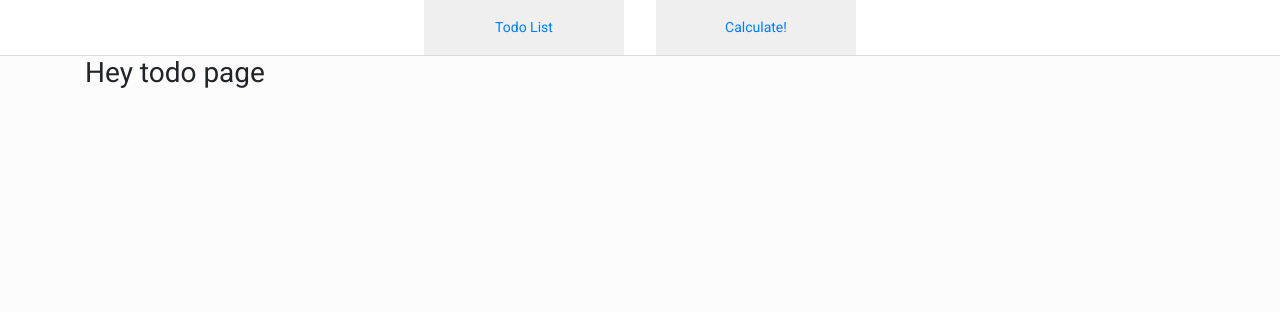
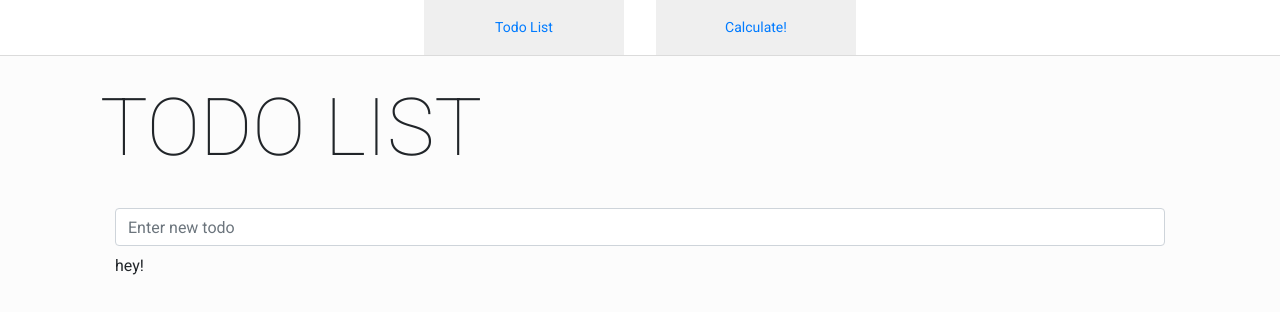
Before and after one commit to scarlettdaylight/react-todo-list, a React (Create React App) app: page /todo in a window 1280 px wide. Shown: the top 312 px of the page. Built offline with nearby package versions, Linux system fonts and the light colour scheme.

Commit message:
feat: init components and container

```diff
--- a/package.json
+++ b/package.json
@@ -4,6 +4,7 @@
   "private": true,
   "dependencies": {
     "bootstrap": "^4.1.1",
+    "prop-types": "^15.6.1",
     "react": "^16.4.0",
     "react-dom": "^16.4.0",
     "react-redux": "^5.0.7",
--- /dev/null
+++ b/src/components/TodoAdd.js
@@ -0,0 +1,19 @@
+import React, { Component } from 'react';
+import { Container, Row, Col, Input } from 'reactstrap';
+import styled from 'styled-components';
+
+class TodoAdd extends Component {
+  render() {
+    return (
+      <Container>
+        <Row>
+          <Col>
+            <Input className="my-2" type="text" placeholder="Enter new todo"/>
+          </Col>
+        </Row>
+      </Container>
+    );
+  }
+}
+
+export default TodoAdd;
--- /dev/null
+++ b/src/components/TodoListing.js
@@ -0,0 +1,42 @@
+import React from 'react';
+import { Container, Row, Col } from 'reactstrap';
+import PropTypes from 'prop-types';
+
+const TodoItem = ({item, onClick}) => (
+  <div className={item.d} onClick={onClick}>{item.text}</div>
+);
+
+TodoItem.propTypes = {
+  item: PropTypes.shape({
+    id: PropTypes.number.isRequired,
+    completed: PropTypes.bool.isRequired,
+    text: PropTypes.string.isRequired,
+  }).isRequired,
+  onClick: PropTypes.func,
+};
+
+const TodoListing = ({todos}) => (
+  <Container>
+    <Row>
+      <Col>
+        {todos.length > 0 && todos.map(item =>
+          <TodoItem
+            key={item.id}
+            item={item}
+            onClick={() => {console.log('hey!');}}
+          />,
+        )}
+      </Col>
+    </Row>
+  </Container>
+);
+
+TodoListing.propTypes = {
+  todos: PropTypes.arrayOf(PropTypes.shape({
+    id: PropTypes.number.isRequired,
+    completed: PropTypes.bool.isRequired,
+    text: PropTypes.string.isRequired,
+  }).isRequired).isRequired,
+};
+
+export default TodoListing;
--- /dev/null
+++ b/src/containers/TodoList.js
@@ -0,0 +1,19 @@
+import React, { Component, Fragment } from 'react';
+import TodoAdd from '../components/TodoAdd';
+import TodoListing from '../components/TodoListing';
+import { connect } from 'react-redux';
+
+class TodoPage extends Component {
+  render() {
+    console.log(this.props);
+    return (
+      <Fragment>
+        <TodoAdd/>
+        <TodoListing todos={this.props.todos}/>
+      </Fragment>
+    );
+  }
+}
+
+const mapStateToProps = state => ({todos: state.todos});
+export default connect(mapStateToProps)(TodoPage);
--- a/src/pages/Calculate.js
+++ b/src/pages/Calculate.js
@@ -14,9 +14,6 @@ const CaulatePageContainer = styled(Container)`
 
 class CalculatePage extends Component {
   render() {
-
-    console.log(this.props);
-
     return (
       <CaulatePageContainer>
         <Row>
@@ -35,4 +32,4 @@ class CalculatePage extends Component {
   }
 }
 
-export default connect(state => state)(CalculatePage);
+export default CalculatePage;
--- a/src/pages/Todo.js
+++ b/src/pages/Todo.js
@@ -1,12 +1,28 @@
 import React, { Component } from 'react';
-import { connect } from 'react-redux';
+import { Container, Row, Col } from 'reactstrap';
+import styled from 'styled-components';
+import TodoList from '../containers/TodoList';
+
+const PageTitle = styled.h3`
+  font-weight: 100;
+  font-size: 5rem;
+`;
 
 class TodoPage extends Component {
   render() {
     return (
-      <h3>Hey todo page</h3>
+      <Container>
+        <Row>
+          <Col xs={12}>
+            <PageTitle className="my-4">TODO LIST</PageTitle>
+          </Col>
+          <Col xs={12}>
+            <TodoList/>
+          </Col>
+        </Row>
+      </Container>
     );
   }
 }
 
-export default connect()(TodoPage);
+export default TodoPage;
--- a/src/reducers/todos.js
+++ b/src/reducers/todos.js
@@ -1,4 +1,12 @@
-const todos = (state = [], action) => {
+const initialState = [
+  {
+    id: 1,
+    text: 'hey!',
+    completed: true,
+  },
+];
+
+const todos = (state = initialState, action) => {
   switch (action.type) {
     case 'ADD_TODO':
       return [
```
